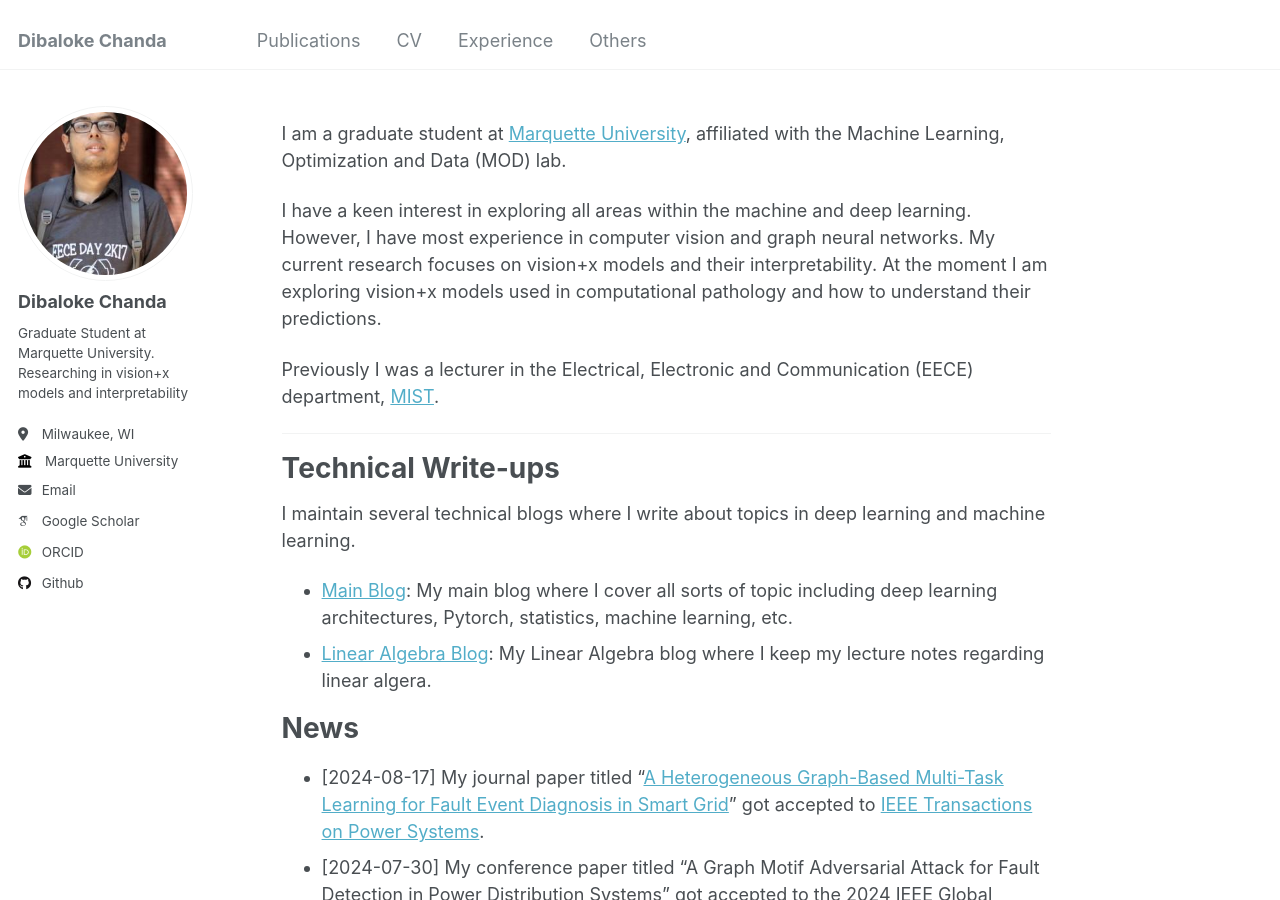
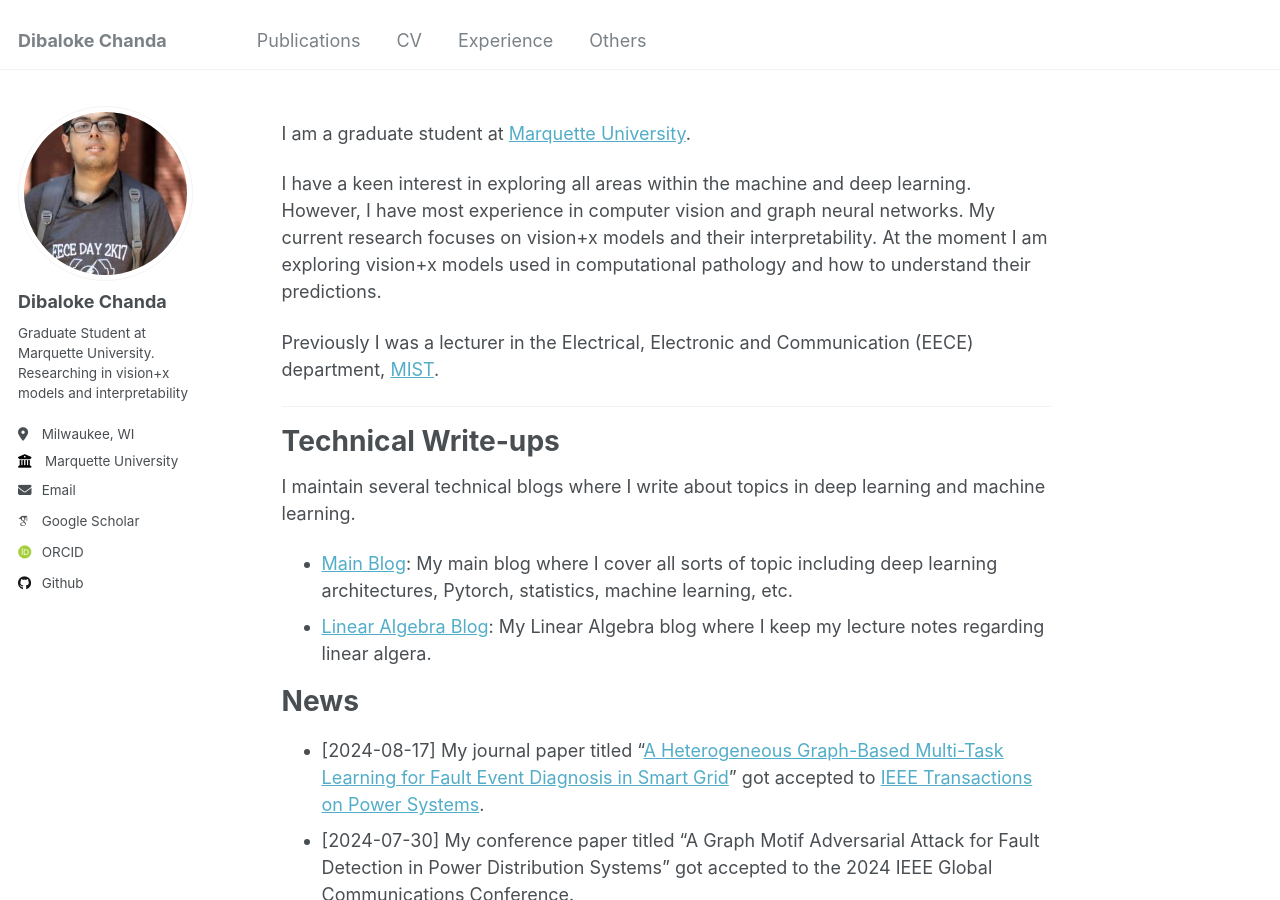
Before and after one commit to dibaloke/dibaloke.github.io, a Jekyll site: the page built from _pages/about.md, in a window 1280 px wide and 900 px high. Built offline with Jekyll 4.4.1, drawn with Linux system fonts in a browser that asks for light colours; some web fonts are replaced.

Commit message:
Update about.md

```diff
--- a/_pages/about.md
+++ b/_pages/about.md
@@ -7,7 +7,7 @@ redirect_from:
   - /about.html
 ---
 
-I am a graduate student at [Marquette University](https://www.marquette.edu/), affiliated with the Machine Learning, Optimization and Data (MOD) lab.
+I am a graduate student at [Marquette University](https://www.marquette.edu/).
 
 I have a keen interest in exploring all areas within the machine and deep learning. However, I have most experience in computer vision and graph neural networks. My current research focuses on vision+x models and their interpretability. At the moment I am exploring vision+x models used in computational pathology and how to understand their predictions.
 
```
